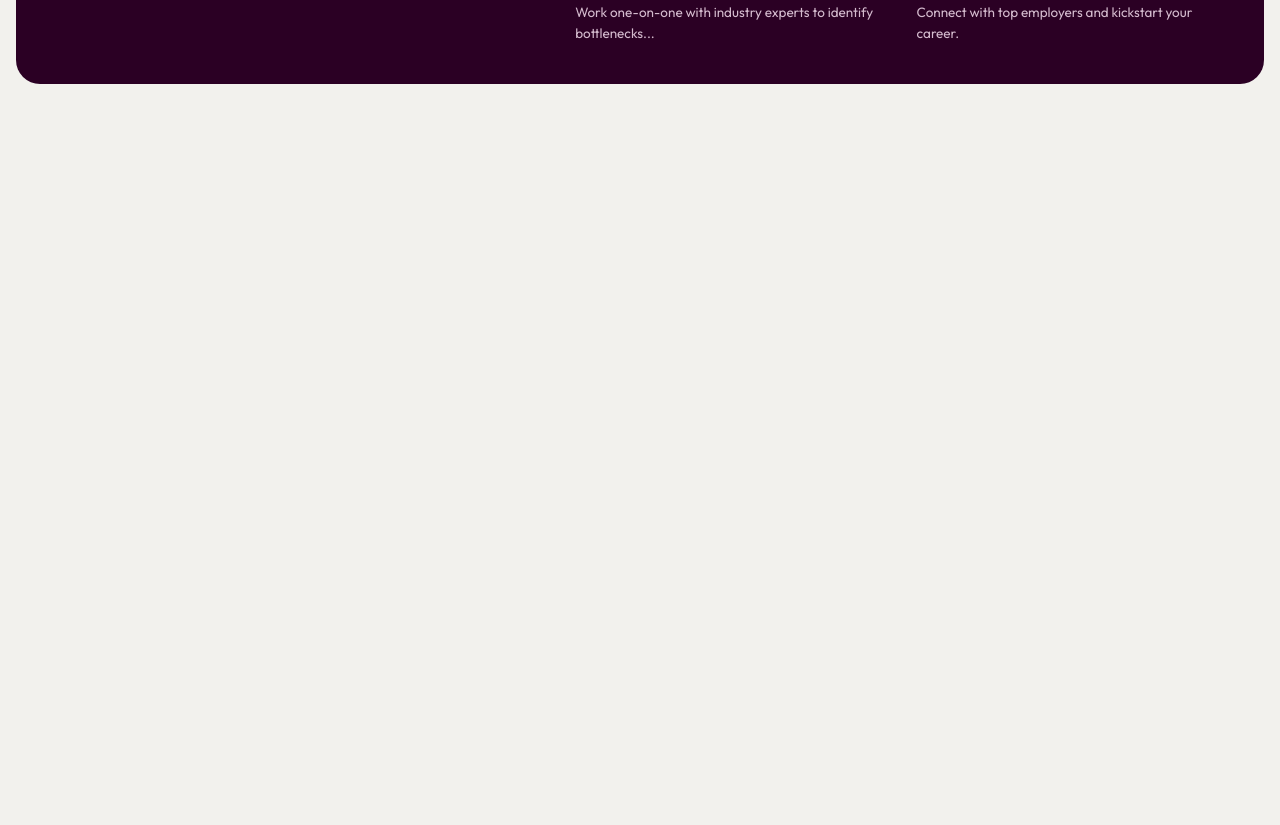
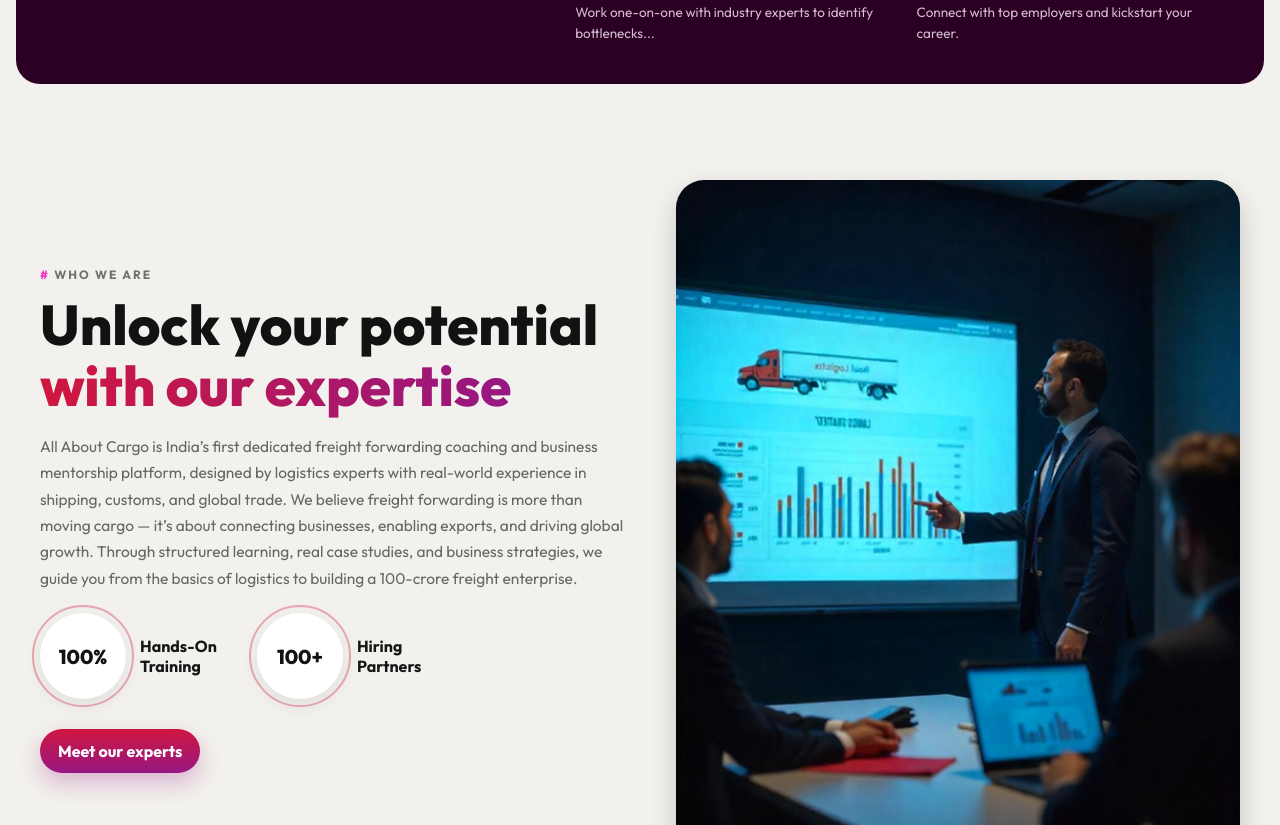
Before and after one commit to pixelvikas/AllAboutCargo, a React (Vite) app: page / in a window 1280 px wide. Shown: the part 1941-2766 px from the top of the page. Before the commit the page ends 2065 px from the top, so only its background shows below. Built offline with nearby package versions, Linux system fonts and the light colour scheme; a web font is replaced by a local one.

Commit message:
Who Are We Section Completed

```diff
--- a/src/Pages/Home/Home.jsx
+++ b/src/Pages/Home/Home.jsx
@@ -4,6 +4,7 @@ import hero from "../../assets/hero.png"; // your image
 import Navbar from "../../Components/Navbar";
 import About1 from "../../assets/about1.png";
 import About2 from "../../assets/about2.png";
+import Whoarewe from "../../assets/whoarewe.png";
 import { FiArrowUpRight } from "react-icons/fi"; // import from react-icons
 import {
   FaTruckLoading,
@@ -174,6 +175,67 @@ const Home = () => {
           </div>
         </div>
       </section>
+
+      <section className="who">
+        <div className="who-inner">
+          {/* LEFT */}
+          <div className="who-left">
+            <span className="who-eyebrow">
+              <span className="pink">#</span> WHO WE ARE
+            </span>
+
+            <h2 className="who-title">
+              Unlock your potential <span>with our expertise</span>
+            </h2>
+
+            <p className="who-desc">
+              All About Cargo is India’s first dedicated freight forwarding
+              coaching and business mentorship platform, designed by logistics
+              experts with real-world experience in shipping, customs, and
+              global trade. We believe freight forwarding is more than moving
+              cargo — it’s about connecting businesses, enabling exports, and
+              driving global growth. Through structured learning, real case
+              studies, and business strategies, we guide you from the basics of
+              logistics to building a 100-crore freight enterprise.
+            </p>
+
+            <div className="who-stats">
+              <div className="who-stat">
+                <div className="who-pill">
+                  <span>100%</span>
+                </div>
+                <div className="who-stat-text">
+                  Hands-On
+                  <br />
+                  Training
+                </div>
+              </div>
+
+              <div className="who-stat">
+                <div className="who-pill">
+                  <span>100+</span>
+                </div>
+                <div className="who-stat-text">
+                  Hiring
+                  <br />
+                  Partners
+                </div>
+              </div>
+            </div>
+
+            <a href="#experts" className="who-cta">
+              Meet our experts
+            </a>
+          </div>
+
+          {/* RIGHT */}
+          <div className="who-right">
+            <div className="who-img">
+              <img src={Whoarewe} alt="Team presenting freight analytics" />
+            </div>
+          </div>
+        </div>
+      </section>
     </>
   );
 };
--- a/src/Pages/Home/style.css
+++ b/src/Pages/Home/style.css
@@ -270,7 +270,7 @@
   font-size: 12px;
   letter-spacing: 2px;
   font-weight: 700;
-  color: #000;
+  color: #6f6f6f;
   margin-bottom: 12px;
 }
 
@@ -553,3 +553,163 @@
     height: 50px;
   }
 }
+
+/* Wrapper */
+.who {
+  padding: 56px 16px;
+  color: #0e0e0e;
+}
+
+.who-inner {
+  max-width: 1200px;
+  margin: 0 auto;
+  display: grid;
+  grid-template-columns: 1.05fr 1fr;
+  gap: 40px 44px;
+  align-items: center;
+}
+
+/* LEFT */
+.who-left {
+}
+
+.who-eyebrow {
+  display: inline-block;
+  font-size: 12px;
+  letter-spacing: 2px;
+  font-weight: 700;
+  color: #6f6f6f;
+  margin-bottom: 10px;
+}
+.who-eyebrow .hash {
+  background: linear-gradient(90deg, #d0173e, #961782);
+  -webkit-background-clip: text;
+  -webkit-text-fill-color: transparent;
+  background-clip: text;
+  text-fill-color: transparent;
+  margin-right: 6px;
+}
+
+.who-title {
+  font-size: clamp(32px, 5.2vw, 56px);
+  line-height: 1.1;
+  margin: 2px 0 16px;
+  font-weight: 800;
+  color: #121212;
+}
+.who-title span {
+  background: linear-gradient(90deg, #d0173e, #961782);
+  -webkit-background-clip: text;
+  -webkit-text-fill-color: transparent;
+  background-clip: text;
+  text-fill-color: transparent;
+}
+
+.who-desc {
+  color: #666;
+  line-height: 1.7;
+  font-size: 15.5px;
+  max-width: 640px;
+  margin: 12px 0 22px;
+}
+
+/* Stats row */
+.who-stats {
+  display: flex;
+  gap: 40px;
+  align-items: center;
+  margin: 6px 0 24px;
+  flex-wrap: wrap;
+}
+
+.who-stat {
+  display: flex;
+  align-items: center;
+  gap: 14px;
+}
+
+.who-pill {
+  width: 86px;
+  height: 86px;
+  border-radius: 999px;
+  display: grid;
+  place-items: center;
+  background: #fff;
+  box-shadow: 0 6px 20px rgba(0, 0, 0, 0.08);
+  position: relative;
+}
+.who-pill::after {
+  content: "";
+  position: absolute;
+  inset: -8px;
+  border-radius: 999px;
+  border: 2px solid rgba(208, 23, 62, 0.35); /* pink ring like mock */
+}
+.who-pill span {
+  font-weight: 800;
+  font-size: 20px;
+  color: #121212;
+}
+
+.who-stat-text {
+  font-weight: 700;
+  color: #161616;
+  line-height: 1.25;
+}
+
+/* CTA */
+.who-cta {
+  display: inline-block;
+  margin-top: 6px;
+  padding: 12px 18px;
+  border-radius: 999px;
+  text-decoration: none;
+  font-weight: 700;
+  color: #fff;
+  background: linear-gradient(to bottom, #d0173e, #961782); /* brand gradient */
+  box-shadow: 0 10px 22px rgba(150, 23, 130, 0.28);
+  transition: transform 0.2s ease, box-shadow 0.25s ease;
+}
+.who-cta:hover {
+  transform: translateY(-2px);
+  box-shadow: 0 14px 28px rgba(208, 23, 62, 0.35);
+}
+
+.who-img {
+  border-radius: 28px;
+  overflow: hidden;
+  box-shadow: 0 12px 28px rgba(0, 0, 0, 0.18);
+}
+.who-img img {
+  display: block;
+  width: 100%;
+  height: 100%;
+  object-fit: cover;
+}
+
+/* Responsive */
+@media (max-width: 1024px) {
+  .who-inner {
+    grid-template-columns: 1fr;
+    gap: 28px;
+  }
+  .who-img {
+    height: 360px;
+  }
+}
+
+@media (max-width: 560px) {
+  .who {
+    padding: 40px 14px;
+  }
+  .who-img {
+    display: none;
+  }
+  .who-pill {
+    width: 78px;
+    height: 78px;
+  }
+  .who-pill span {
+    font-size: 18px;
+  }
+}
```
Also changed, not shown: src/assets/whoarewe.png (added).
